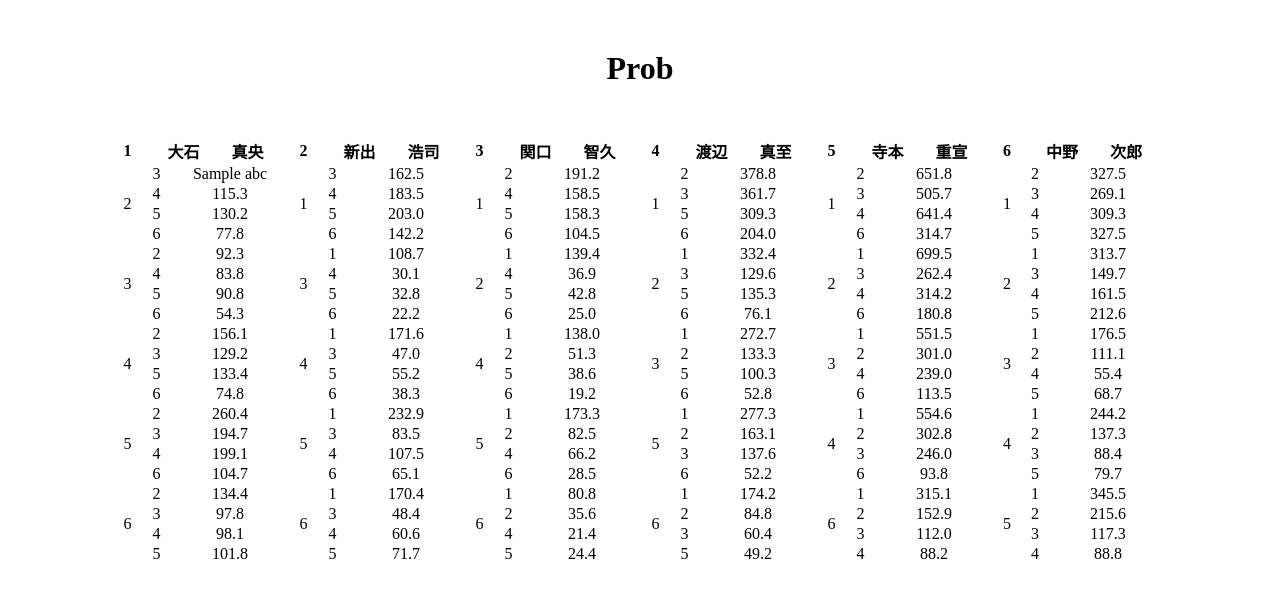
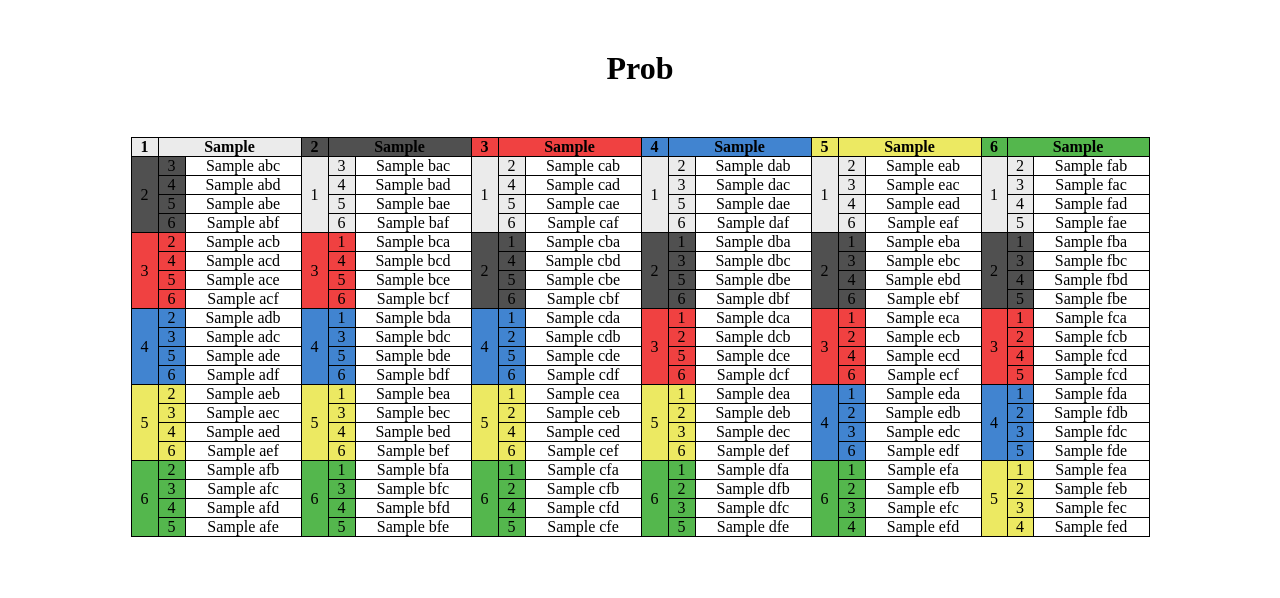
Before and after one commit to tai72/boatrace_app, a Django app: template daily_result/templates/prob.html in a window 1280 px wide; the page is wider, and only the part inside the window is pictured. Shown: the part 60-658 px from the top of that part. Run offline with Django 4.2, Linux system fonts and the light colour scheme; the template is opened without the code that fills it: most values are stand-ins (such as "Sample title", 1, 10 or a date in 2020).

Commit message:
3連単確率、選手名表示

```diff
--- a/daily_result/templates/base.html
+++ b/daily_result/templates/base.html
@@ -7,7 +7,6 @@
         <title>{% block title %}{% endblock title %}</title>
         <link type="text/css" rel="stylesheet" href="{% static 'css/style.css' %}">
         <link type="text/css" rel="stylesheet" href="{% static 'css/daily_result.css' %}">
-        <link type="text/css" rel="stylesheet" href="{% static 'css/prob.css' %}">
 
         <!-- pyscript -->
         <!-- <link rel="stylesheet" href="https://pyscript.net/alpha/pyscript.css" />
--- a/daily_result/templates/prob.html
+++ b/daily_result/templates/prob.html
@@ -4,13 +4,16 @@
 
 {% block title %}Daily Result{% endblock title %}
 
+{% block head %}<link type="text/css" rel="stylesheet" href="{% static 'css/prob.css' %}">{% endblock head %}
+
 {% block contents %}
 <div class="container-contents-outer">
     <div class="container-contents-inner">
         <h1 class="main-text">Prob</h1>
+        <h3>{{ error }}</h3>
     </div>
     <div class="container-prob">
-        <table>
+        <table border="1">
             <colgroup span="1" style="width: 27px;"></colgroup>
             <colgroup span="1" style="width: 27px;"></colgroup>
             <colgroup span="1" style="width: 116px;"></colgroup>
@@ -33,17 +36,17 @@
             <thead class="is-p15-7 is-fs14">
                 <tr>
                     <th class="is-boatColor1">1</th>
-                    <th class="is-boatColor1 is-borderLeftNone" colspan="2">大石　　真央</th>
+                    <th class="is-boatColor1 is-borderLeftNone" colspan="2">{{ player_1 }}</th>
                     <th class="is-boatColor2">2</th>
-                    <th class="is-boatColor2 is-borderLeftNone" colspan="2">新出　　浩司</th>
+                    <th class="is-boatColor2 is-borderLeftNone" colspan="2">{{ player_2 }}</th>
                     <th class="is-boatColor3">3</th>
-                    <th class="is-boatColor3 is-borderLeftNone" colspan="2">関口　　智久</th>
+                    <th class="is-boatColor3 is-borderLeftNone" colspan="2">{{ player_3 }}</th>
                     <th class="is-boatColor4">4</th>
-                    <th class="is-boatColor4 is-borderLeftNone" colspan="2">渡辺　　真至</th>
+                    <th class="is-boatColor4 is-borderLeftNone" colspan="2">{{ player_4 }}</th>
                     <th class="is-boatColor5">5</th>
-                    <th class="is-boatColor5 is-borderLeftNone" colspan="2">寺本　　重宣</th>
+                    <th class="is-boatColor5 is-borderLeftNone" colspan="2">{{ player_5 }}</th>
                     <th class="is-boatColor6">6</th>
-                    <th class="is-boatColor6 is-borderLeftNone" colspan="2">中野　　次郎</th>
+                    <th class="is-boatColor6 is-borderLeftNone" colspan="2">{{ player_6 }}</th>
                 </tr>
             </thead>
 
@@ -54,309 +57,309 @@
                     <td class="oddsPoint ">{{ abc }}</td>
                     <td class="is-fs14 is-boatColor1" rowspan="4">1</td>
                     <td class="is-boatColor1">3</td>
-                    <td class="oddsPoint ">162.5</td>
+                    <td class="oddsPoint ">{{ bac }}</td>
                     <td class="is-fs14 is-boatColor1" rowspan="4">1</td>
                     <td class="is-boatColor1">2</td>
-                    <td class="oddsPoint ">191.2</td>
+                    <td class="oddsPoint ">{{ cab }}</td>
                     <td class="is-fs14 is-boatColor1" rowspan="4">1</td>
                     <td class="is-boatColor1">2</td>
-                    <td class="oddsPoint ">378.8</td>
+                    <td class="oddsPoint ">{{ dab }}</td>
                     <td class="is-fs14 is-boatColor1" rowspan="4">1</td>
                     <td class="is-boatColor1">2</td>
-                    <td class="oddsPoint ">651.8</td>
+                    <td class="oddsPoint ">{{ eab }}</td>
                     <td class="is-fs14 is-boatColor1" rowspan="4">1</td>
                     <td class="is-boatColor1">2</td>
-                    <td class="oddsPoint ">327.5</td>
+                    <td class="oddsPoint ">{{ fab }}</td>
                 </tr>
                 <tr>
                     <td class="is-boatColor2">4</td>
-                    <td class="oddsPoint ">115.3</td>
+                    <td class="oddsPoint ">{{ abd }}</td>
                     <td class="is-boatColor1">4</td>
-                    <td class="oddsPoint ">183.5</td>
+                    <td class="oddsPoint ">{{ bad }}</td>
                     <td class="is-boatColor1">4</td>
-                    <td class="oddsPoint ">158.5</td>
+                    <td class="oddsPoint ">{{ cad }}</td>
                     <td class="is-boatColor1">3</td>
-                    <td class="oddsPoint ">361.7</td>
+                    <td class="oddsPoint ">{{ dac }}</td>
                     <td class="is-boatColor1">3</td>
-                    <td class="oddsPoint ">505.7</td>
+                    <td class="oddsPoint ">{{ eac }}</td>
                     <td class="is-boatColor1">3</td>
-                    <td class="oddsPoint ">269.1</td>
+                    <td class="oddsPoint ">{{ fac }}</td>
                 </tr>
                 <tr>
                     <td class="is-boatColor2">5</td>
-                    <td class="oddsPoint ">130.2</td>
+                    <td class="oddsPoint ">{{ abe }}</td>
                     <td class="is-boatColor1">5</td>
-                    <td class="oddsPoint ">203.0</td>
+                    <td class="oddsPoint ">{{ bae }}</td>
                     <td class="is-boatColor1">5</td>
-                    <td class="oddsPoint ">158.3</td>
+                    <td class="oddsPoint ">{{ cae }}</td>
                     <td class="is-boatColor1">5</td>
-                    <td class="oddsPoint ">309.3</td>
+                    <td class="oddsPoint ">{{ dae }}</td>
                     <td class="is-boatColor1">4</td>
-                    <td class="oddsPoint ">641.4</td>
+                    <td class="oddsPoint ">{{ ead }}</td>
                     <td class="is-boatColor1">4</td>
-                    <td class="oddsPoint ">309.3</td>
+                    <td class="oddsPoint ">{{ fad }}</td>
                 </tr>
                 <tr>
                     <td class="is-boatColor2">6</td>
-                    <td class="oddsPoint ">77.8</td>
+                    <td class="oddsPoint ">{{ abf }}</td>
                     <td class="is-boatColor1">6</td>
-                    <td class="oddsPoint ">142.2</td>
+                    <td class="oddsPoint ">{{ baf }}</td>
                     <td class="is-boatColor1">6</td>
-                    <td class="oddsPoint ">104.5</td>
+                    <td class="oddsPoint ">{{ caf }}</td>
                     <td class="is-boatColor1">6</td>
-                    <td class="oddsPoint ">204.0</td>
+                    <td class="oddsPoint ">{{ daf }}</td>
                     <td class="is-boatColor1">6</td>
-                    <td class="oddsPoint ">314.7</td>
+                    <td class="oddsPoint ">{{ eaf }}</td>
                     <td class="is-boatColor1">5</td>
-                    <td class="oddsPoint ">327.5</td>
+                    <td class="oddsPoint ">{{ fae }}</td>
                 </tr>
                 <tr>
                     <td class="is-fs14 is-boatColor3 is-borderLeftNone" rowspan="4">3</td>
                     <td class="is-boatColor3">2</td>
-                    <td class="oddsPoint ">92.3</td>
+                    <td class="oddsPoint ">{{ acb }}</td>
                     <td class="is-fs14 is-boatColor3" rowspan="4">3</td>
                     <td class="is-boatColor3">1</td>
-                    <td class="oddsPoint ">108.7</td>
+                    <td class="oddsPoint ">{{ bca }}</td>
                     <td class="is-fs14 is-boatColor2" rowspan="4">2</td>
                     <td class="is-boatColor2">1</td>
-                    <td class="oddsPoint ">139.4</td>
+                    <td class="oddsPoint ">{{ cba }}</td>
                     <td class="is-fs14 is-boatColor2" rowspan="4">2</td>
                     <td class="is-boatColor2">1</td>
-                    <td class="oddsPoint ">332.4</td>
+                    <td class="oddsPoint ">{{ dba }}</td>
                     <td class="is-fs14 is-boatColor2" rowspan="4">2</td>
                     <td class="is-boatColor2">1</td>
-                    <td class="oddsPoint ">699.5</td>
+                    <td class="oddsPoint ">{{ eba }}</td>
                     <td class="is-fs14 is-boatColor2" rowspan="4">2</td>
                     <td class="is-boatColor2">1</td>
-                    <td class="oddsPoint ">313.7</td>
+                    <td class="oddsPoint ">{{ fba }}</td>
                 </tr>
                 <tr>
                     <td class="is-boatColor3">4</td>
-                    <td class="oddsPoint ">83.8</td>
+                    <td class="oddsPoint ">{{ acd }}</td>
                     <td class="is-boatColor3">4</td>
-                    <td class="oddsPoint ">30.1</td>
+                    <td class="oddsPoint ">{{ bcd }}</td>
                     <td class="is-boatColor2">4</td>
-                    <td class="oddsPoint ">36.9</td>
+                    <td class="oddsPoint ">{{ cbd }}</td>
                     <td class="is-boatColor2">3</td>
-                    <td class="oddsPoint ">129.6</td>
+                    <td class="oddsPoint ">{{ dbc }}</td>
                     <td class="is-boatColor2">3</td>
-                    <td class="oddsPoint ">262.4</td>
+                    <td class="oddsPoint ">{{ ebc }}</td>
                     <td class="is-boatColor2">3</td>
-                    <td class="oddsPoint ">149.7</td>
+                    <td class="oddsPoint ">{{ fbc }}</td>
                 </tr>
                 <tr>
                     <td class="is-boatColor3">5</td>
-                    <td class="oddsPoint ">90.8</td>
+                    <td class="oddsPoint ">{{ ace }}</td>
                     <td class="is-boatColor3">5</td>
-                    <td class="oddsPoint ">32.8</td>
+                    <td class="oddsPoint ">{{ bce }}</td>
                     <td class="is-boatColor2">5</td>
-                    <td class="oddsPoint ">42.8</td>
+                    <td class="oddsPoint ">{{ cbe }}</td>
                     <td class="is-boatColor2">5</td>
-                    <td class="oddsPoint ">135.3</td>
+                    <td class="oddsPoint ">{{ dbe }}</td>
                     <td class="is-boatColor2">4</td>
-                    <td class="oddsPoint ">314.2</td>
+                    <td class="oddsPoint ">{{ ebd }}</td>
                     <td class="is-boatColor2">4</td>
-                    <td class="oddsPoint ">161.5</td>
+                    <td class="oddsPoint ">{{ fbd }}</td>
                 </tr>
                 <tr>
                     <td class="is-boatColor3">6</td>
-                    <td class="oddsPoint ">54.3</td>
+                    <td class="oddsPoint ">{{ acf }}</td>
                     <td class="is-boatColor3">6</td>
-                    <td class="oddsPoint ">22.2</td>
+                    <td class="oddsPoint ">{{ bcf }}</td>
                     <td class="is-boatColor2">6</td>
-                    <td class="oddsPoint ">25.0</td>
+                    <td class="oddsPoint ">{{ cbf }}</td>
                     <td class="is-boatColor2">6</td>
-                    <td class="oddsPoint ">76.1</td>
+                    <td class="oddsPoint ">{{ dbf }}</td>
                     <td class="is-boatColor2">6</td>
-                    <td class="oddsPoint ">180.8</td>
+                    <td class="oddsPoint ">{{ ebf }}</td>
                     <td class="is-boatColor2">5</td>
-                    <td class="oddsPoint ">212.6</td>
+                    <td class="oddsPoint ">{{ fbe }}</td>
                 </tr>
                 <tr>
                     <td class="is-fs14 is-boatColor4 is-borderLeftNone" rowspan="4">4</td>
                     <td class="is-boatColor4">2</td>
-                    <td class="oddsPoint ">156.1</td>
+                    <td class="oddsPoint ">{{ adb }}</td>
                     <td class="is-fs14 is-boatColor4" rowspan="4">4</td>
                     <td class="is-boatColor4">1</td>
-                    <td class="oddsPoint ">171.6</td>
+                    <td class="oddsPoint ">{{ bda }}</td>
                     <td class="is-fs14 is-boatColor4" rowspan="4">4</td>
                     <td class="is-boatColor4">1</td>
-                    <td class="oddsPoint ">138.0</td>
+                    <td class="oddsPoint ">{{ cda }}</td>
                     <td class="is-fs14 is-boatColor3" rowspan="4">3</td>
                     <td class="is-boatColor3">1</td>
-                    <td class="oddsPoint ">272.7</td>
+                    <td class="oddsPoint ">{{ dca }}</td>
                     <td class="is-fs14 is-boatColor3" rowspan="4">3</td>
                     <td class="is-boatColor3">1</td>
-                    <td class="oddsPoint ">551.5</td>
+                    <td class="oddsPoint ">{{ eca }}</td>
                     <td class="is-fs14 is-boatColor3" rowspan="4">3</td>
                     <td class="is-boatColor3">1</td>
-                    <td class="oddsPoint ">176.5</td>
+                    <td class="oddsPoint ">{{ fca }}</td>
                 </tr>
                 <tr>
                     <td class="is-boatColor4">3</td>
-                    <td class="oddsPoint ">129.2</td>
+                    <td class="oddsPoint ">{{ adc }}</td>
                     <td class="is-boatColor4">3</td>
-                    <td class="oddsPoint ">47.0</td>
+                    <td class="oddsPoint ">{{ bdc }}</td>
                     <td class="is-boatColor4">2</td>
-                    <td class="oddsPoint ">51.3</td>
+                    <td class="oddsPoint ">{{ cdb }}</td>
                     <td class="is-boatColor3">2</td>
-                    <td class="oddsPoint ">133.3</td>
+                    <td class="oddsPoint ">{{ dcb }}</td>
                     <td class="is-boatColor3">2</td>
-                    <td class="oddsPoint ">301.0</td>
+                    <td class="oddsPoint ">{{ ecb }}</td>
                     <td class="is-boatColor3">2</td>
-                    <td class="oddsPoint ">111.1</td>
+                    <td class="oddsPoint ">{{ fcb }}</td>
                 </tr>
                 <tr>
                     <td class="is-boatColor4">5</td>
-                    <td class="oddsPoint ">133.4</td>
+                    <td class="oddsPoint ">{{ ade }}</td>
                     <td class="is-boatColor4">5</td>
-                    <td class="oddsPoint ">55.2</td>
+                    <td class="oddsPoint ">{{ bde }}</td>
                     <td class="is-boatColor4">5</td>
-                    <td class="oddsPoint ">38.6</td>
+                    <td class="oddsPoint ">{{ cde }}</td>
                     <td class="is-boatColor3">5</td>
-                    <td class="oddsPoint ">100.3</td>
+                    <td class="oddsPoint ">{{ dce }}</td>
                     <td class="is-boatColor3">4</td>
-                    <td class="oddsPoint ">239.0</td>
+                    <td class="oddsPoint ">{{ ecd }}</td>
                     <td class="is-boatColor3">4</td>
-                    <td class="oddsPoint ">55.4</td>
+                    <td class="oddsPoint ">{{ fcd }}</td>
                 </tr>
                 <tr>
                     <td class="is-boatColor4">6</td>
-                    <td class="oddsPoint ">74.8</td>
+                    <td class="oddsPoint ">{{ adf }}</td>
                     <td class="is-boatColor4">6</td>
-                    <td class="oddsPoint ">38.3</td>
+                    <td class="oddsPoint ">{{ bdf }}</td>
                     <td class="is-boatColor4">6</td>
-                    <td class="oddsPoint ">19.2</td>
+                    <td class="oddsPoint ">{{ cdf }}</td>
                     <td class="is-boatColor3">6</td>
-                    <td class="oddsPoint ">52.8</td>
+                    <td class="oddsPoint ">{{ dcf }}</td>
                     <td class="is-boatColor3">6</td>
-                    <td class="oddsPoint ">113.5</td>
+                    <td class="oddsPoint ">{{ ecf }}</td>
                     <td class="is-boatColor3">5</td>
-                    <td class="oddsPoint ">68.7</td>
+                    <td class="oddsPoint ">{{ fcd }}</td>
                 </tr>
                 <tr>
                     <td class="is-fs14 is-boatColor5 is-borderLeftNone" rowspan="4">5</td>
                     <td class="is-boatColor5">2</td>
-                    <td class="oddsPoint ">260.4</td>
+                    <td class="oddsPoint ">{{ aeb }}</td>
                     <td class="is-fs14 is-boatColor5" rowspan="4">5</td>
                     <td class="is-boatColor5">1</td>
-                    <td class="oddsPoint ">232.9</td>
+                    <td class="oddsPoint ">{{ bea }}</td>
                     <td class="is-fs14 is-boatColor5" rowspan="4">5</td>
                     <td class="is-boatColor5">1</td>
-                    <td class="oddsPoint ">173.3</td>
+                    <td class="oddsPoint ">{{ cea }}</td>
                     <td class="is-fs14 is-boatColor5" rowspan="4">5</td>
                     <td class="is-boatColor5">1</td>
-                    <td class="oddsPoint ">277.3</td>
+                    <td class="oddsPoint ">{{ dea }}</td>
                     <td class="is-fs14 is-boatColor4" rowspan="4">4</td>
                     <td class="is-boatColor4">1</td>
-                    <td class="oddsPoint ">554.6</td>
+                    <td class="oddsPoint ">{{ eda }}</td>
                     <td class="is-fs14 is-boatColor4" rowspan="4">4</td>
                     <td class="is-boatColor4">1</td>
-                    <td class="oddsPoint ">244.2</td>
+                    <td class="oddsPoint ">{{ fda }}</td>
                 </tr>
                 <tr>
                     <td class="is-boatColor5">3</td>
-                    <td class="oddsPoint ">194.7</td>
+                    <td class="oddsPoint ">{{ aec }}</td>
                     <td class="is-boatColor5">3</td>
-                    <td class="oddsPoint ">83.5</td>
+                    <td class="oddsPoint ">{{ bec }}</td>
                     <td class="is-boatColor5">2</td>
-                    <td class="oddsPoint ">82.5</td>
+                    <td class="oddsPoint ">{{ ceb }}</td>
                     <td class="is-boatColor5">2</td>
-                    <td class="oddsPoint ">163.1</td>
+                    <td class="oddsPoint ">{{ deb }}</td>
                     <td class="is-boatColor4">2</td>
-                    <td class="oddsPoint ">302.8</td>
+                    <td class="oddsPoint ">{{ edb }}</td>
                     <td class="is-boatColor4">2</td>
-                    <td class="oddsPoint ">137.3</td>
+                    <td class="oddsPoint ">{{ fdb }}</td>
                 </tr>
                 <tr>
                     <td class="is-boatColor5">4</td>
-                    <td class="oddsPoint ">199.1</td>
+                    <td class="oddsPoint ">{{ aed }}</td>
                     <td class="is-boatColor5">4</td>
-                    <td class="oddsPoint ">107.5</td>
+                    <td class="oddsPoint ">{{ bed }}</td>
                     <td class="is-boatColor5">4</td>
-                    <td class="oddsPoint ">66.2</td>
+                    <td class="oddsPoint ">{{ ced }}</td>
                     <td class="is-boatColor5">3</td>
-                    <td class="oddsPoint ">137.6</td>
+                    <td class="oddsPoint ">{{ dec }}</td>
                     <td class="is-boatColor4">3</td>
-                    <td class="oddsPoint ">246.0</td>
+                    <td class="oddsPoint ">{{ edc }}</td>
                     <td class="is-boatColor4">3</td>
-                    <td class="oddsPoint ">88.4</td>
+                    <td class="oddsPoint ">{{ fdc }}</td>
                 </tr>
                 <tr>
                     <td class="is-boatColor5">6</td>
-                    <td class="oddsPoint ">104.7</td>
+                    <td class="oddsPoint ">{{ aef }}</td>
                     <td class="is-boatColor5">6</td>
-                    <td class="oddsPoint ">65.1</td>
+                    <td class="oddsPoint ">{{ bef }}</td>
                     <td class="is-boatColor5">6</td>
-                    <td class="oddsPoint ">28.5</td>
+                    <td class="oddsPoint ">{{ cef }}</td>
                     <td class="is-boatColor5">6</td>
-                    <td class="oddsPoint ">52.2</td>
+                    <td class="oddsPoint ">{{ def }}</td>
                     <td class="is-boatColor4">6</td>
-                    <td class="oddsPoint ">93.8</td>
+                    <td class="oddsPoint ">{{ edf }}</td>
                     <td class="is-boatColor4">5</td>
-                    <td class="oddsPoint ">79.7</td>
+                    <td class="oddsPoint ">{{ fde }}</td>
                 </tr>
                 <tr>
                     <td class="is-fs14 is-boatColor6 is-borderLeftNone" rowspan="4">6</td>
                     <td class="is-boatColor6">2</td>
-                    <td class="oddsPoint ">134.4</td>
+                    <td class="oddsPoint ">{{ afb }}</td>
                     <td class="is-fs14 is-boatColor6" rowspan="4">6</td>
                     <td class="is-boatColor6">1</td>
-                    <td class="oddsPoint ">170.4</td>
+                    <td class="oddsPoint ">{{ bfa }}</td>
                     <td class="is-fs14 is-boatColor6" rowspan="4">6</td>
                     <td class="is-boatColor6">1</td>
-                    <td class="oddsPoint ">80.8</td>
+                    <td class="oddsPoint ">{{ cfa }}</td>
                     <td class="is-fs14 is-boatColor6" rowspan="4">6</td>
                     <td class="is-boatColor6">1</td>
-                    <td class="oddsPoint ">174.2</td>
+                    <td class="oddsPoint ">{{ dfa }}</td>
                     <td class="is-fs14 is-boatColor6" rowspan="4">6</td>
                     <td class="is-boatColor6">1</td>
-                    <td class="oddsPoint ">315.1</td>
+                    <td class="oddsPoint ">{{ efa }}</td>
                     <td class="is-fs14 is-boatColor5" rowspan="4">5</td>
                     <td class="is-boatColor5">1</td>
-                    <td class="oddsPoint ">345.5</td>
+                    <td class="oddsPoint ">{{ fea }}</td>
                 </tr>
                 <tr>
                     <td class="is-boatColor6">3</td>
-                    <td class="oddsPoint ">97.8</td>
+                    <td class="oddsPoint ">{{ afc }}</td>
                     <td class="is-boatColor6">3</td>
-                    <td class="oddsPoint ">48.4</td>
+                    <td class="oddsPoint ">{{ bfc }}</td>
                     <td class="is-boatColor6">2</td>
-                    <td class="oddsPoint ">35.6</td>
+                    <td class="oddsPoint ">{{ cfb }}</td>
                     <td class="is-boatColor6">2</td>
-                    <td class="oddsPoint ">84.8</td>
+                    <td class="oddsPoint ">{{ dfb }}</td>
                     <td class="is-boatColor6">2</td>
-                    <td class="oddsPoint ">152.9</td>
+                    <td class="oddsPoint ">{{ efb }}</td>
                     <td class="is-boatColor5">2</td>
-                    <td class="oddsPoint ">215.6</td>
+                    <td class="oddsPoint ">{{ feb }}</td>
                 </tr>
                 <tr>
                     <td class="is-boatColor6">4</td>
-                    <td class="oddsPoint ">98.1</td>
+                    <td class="oddsPoint ">{{ afd }}</td>
                     <td class="is-boatColor6">4</td>
-                    <td class="oddsPoint ">60.6</td>
+                    <td class="oddsPoint ">{{ bfd }}</td>
                     <td class="is-boatColor6">4</td>
-                    <td class="oddsPoint ">21.4</td>
+                    <td class="oddsPoint ">{{ cfd }}</td>
                     <td class="is-boatColor6">3</td>
-                    <td class="oddsPoint ">60.4</td>
+                    <td class="oddsPoint ">{{ dfc }}</td>
                     <td class="is-boatColor6">3</td>
-                    <td class="oddsPoint ">112.0</td>
+                    <td class="oddsPoint ">{{ efc }}</td>
                     <td class="is-boatColor5">3</td>
-                    <td class="oddsPoint ">117.3</td>
+                    <td class="oddsPoint ">{{ fec }}</td>
                 </tr>
                 <tr>
                     <td class="is-boatColor6">5</td>
-                    <td class="oddsPoint ">101.8</td>
+                    <td class="oddsPoint ">{{ afe }}</td>
                     <td class="is-boatColor6">5</td>
-                    <td class="oddsPoint ">71.7</td>
+                    <td class="oddsPoint ">{{ bfe }}</td>
                     <td class="is-boatColor6">5</td>
-                    <td class="oddsPoint ">24.4</td>
+                    <td class="oddsPoint ">{{ cfe }}</td>
                     <td class="is-boatColor6">5</td>
-                    <td class="oddsPoint ">49.2</td>
+                    <td class="oddsPoint ">{{ dfe }}</td>
                     <td class="is-boatColor6">4</td>
-                    <td class="oddsPoint ">88.2</td>
+                    <td class="oddsPoint ">{{ efd }}</td>
                     <td class="is-boatColor5">4</td>
-                    <td class="oddsPoint ">88.8</td>
+                    <td class="oddsPoint ">{{ fed }}</td>
                 </tr>
             </tbody>
 
--- a/daily_result/views.py
+++ b/daily_result/views.py
@@ -42,9 +42,6 @@ class ProbFormView(generic.TemplateView):
         # models.py の　Probget_prob()から各買い目の確率を取得.
         prob = models.Prob()
         info = prob.get_prob(context)
-        info = {
-            "abc": 999
-        }
 
         return render(request, 'prob.html', info)
 
--- a/static/css/prob.css
+++ b/static/css/prob.css
@@ -8,4 +8,30 @@
 
 table {
     margin: auto;
+    border-collapse: collapse;
+    border: 1px solid black;
 }
+
+.is-boatColor1 {
+    background: #ebebeb;
+}
+
+.is-boatColor2 {
+    background: #505050;
+}
+
+.is-boatColor3 {
+    background: #f04141;
+}
+
+.is-boatColor4 {
+    background: #4184d0;
+}
+
+.is-boatColor5 {
+    background: #ece962;
+}
+
+.is-boatColor6 {
+    background: #54b74d;
+}
```
Also changed, not shown: daily_result/models.py (+49 -4 lines), static/js/prob.js (added, +8 -0 lines).
